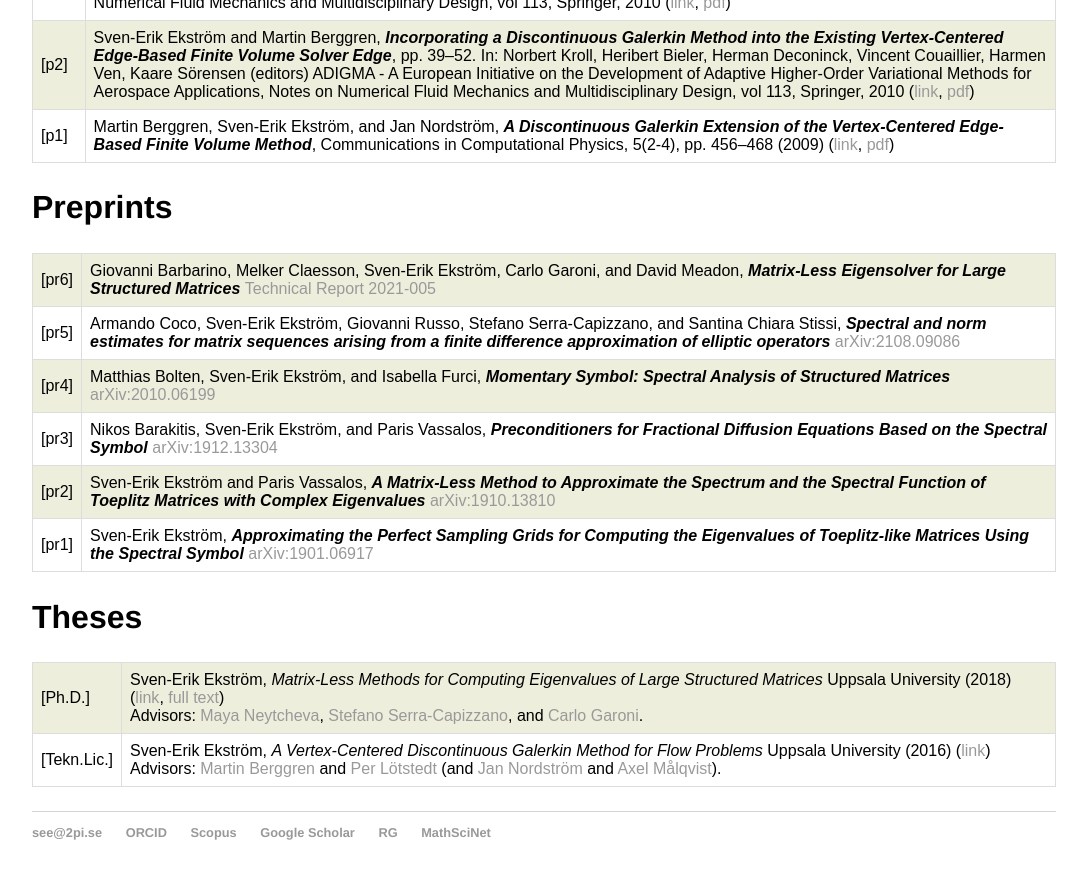
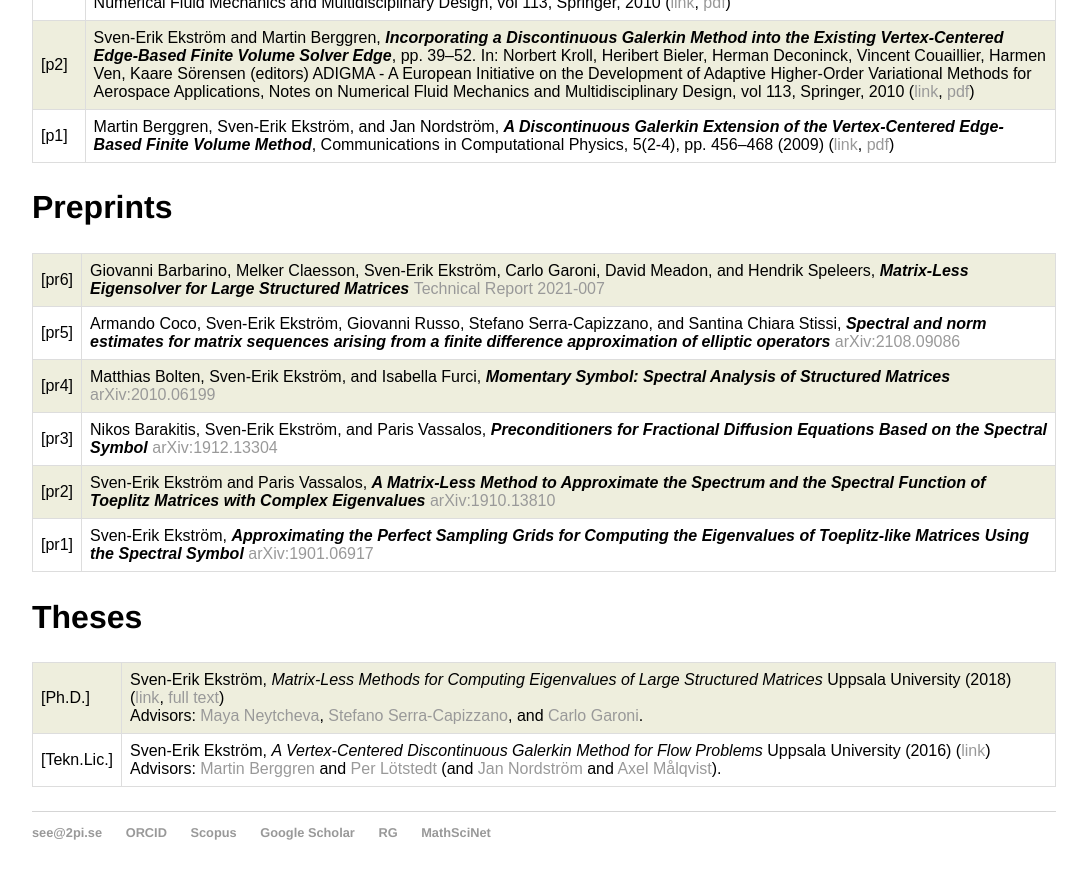
Before and after one commit to sverek/sverek.github.io, a Jekyll site: the page built from publications/index.html, in a window 1280 px wide and 900 px high, scrolled down 1021 px. Shown: the top 879 px of the window, without its empty margins (96-1183 px from the left). Built offline with Jekyll 4.4.1, drawn with Linux system fonts in a browser that asks for light colours.

Commit message:
Updated TR

```diff
--- a/publications/index.html
+++ b/publications/index.html
@@ -105,8 +105,8 @@ tr:nth-child(odd) {
 		<table>
 			<tr>
 				<td>[pr6]</td>
-				<td>Giovanni Barbarino, Melker Claesson, Sven-Erik Ekström, Carlo Garoni, and David Meadon, <i><b>Matrix-Less Eigensolver for Large Structured Matrices
-				</b></i> <a href="http://www.it.uu.se/research/publications/reports/2021-005/">Technical Report 2021-005</a>
+				<td>Giovanni Barbarino, Melker Claesson, Sven-Erik Ekström, Carlo Garoni, David Meadon, and Hendrik Speleers, <i><b>Matrix-Less Eigensolver for Large Structured Matrices
+				</b></i> <a href="http://www.it.uu.se/research/publications/reports/2021-007/">Technical Report 2021-007</a>
 				</td>
 			</tr>
 			<tr>
```
